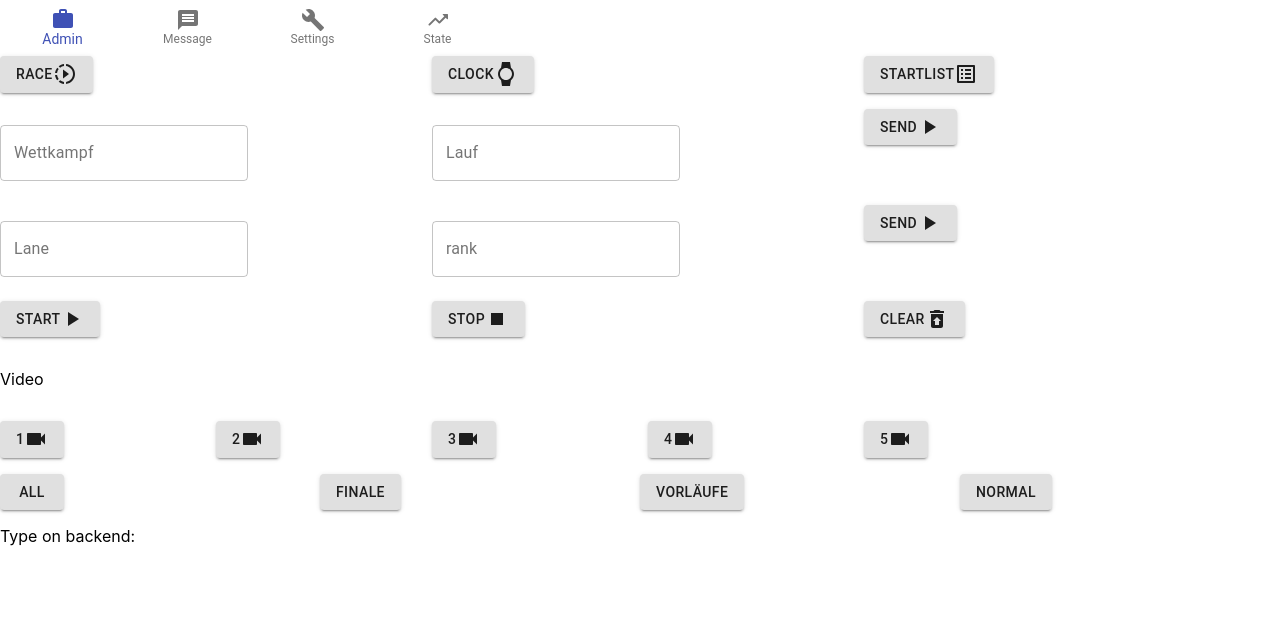
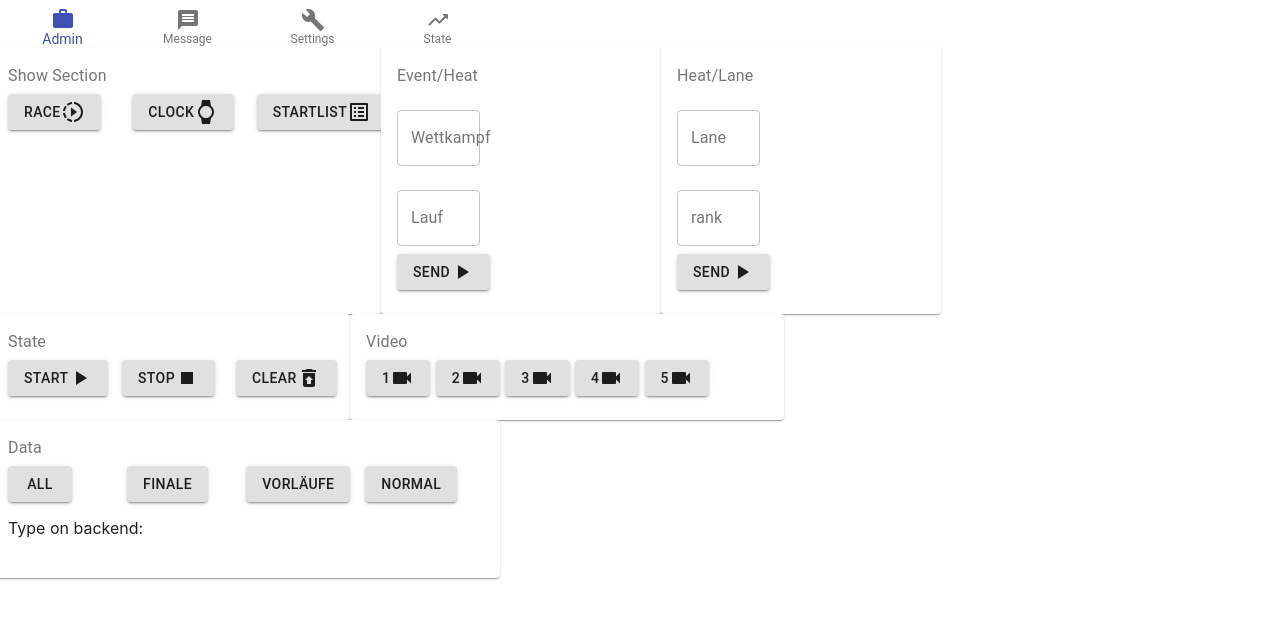
Before and after one commit to hias222/adminweb, a React (Create React App) app: page / in a window 1280 px wide. Shown: the top 618 px of the page. Built offline with nearby package versions, Linux system fonts and the light colour scheme; no server answers.

Commit message:
redisign

```diff
--- a/src/admin/App.tsx
+++ b/src/admin/App.tsx
@@ -9,6 +9,7 @@ import SendDatamapping from '../datamapping/SendDatamapping';
 import RaceModes from '../datamapping/RaceModes';
 import VideoModes from '../datamapping/VideoModes';
 import ChangeRaceStatus from '../datamapping/ChangeRaceStatus';
+import { Card, CardContent, Typography } from '@material-ui/core';
 
 interface Props {
   message: string;
@@ -98,11 +99,20 @@ export default class admin extends React.Component<Props, State> {
       <div>
         <Navigation numberPage={0}
         />
+
         <Grid container spacing={2}>
+          <Card><CardContent>
+            <Typography color="textSecondary" gutterBottom>
+              Show Section
+            </Typography>
             <Grid item xs={12}>
               <RaceModes />
             </Grid>
-
+          </CardContent></Card>
+          <Card><CardContent>
+          <Typography color="textSecondary" gutterBottom>
+                Event/Heat
+              </Typography>
             <Grid item xs={4}>
               <TextField
                 id="wk-nr-app"
@@ -126,7 +136,12 @@ export default class admin extends React.Component<Props, State> {
               <Button variant="contained" color="default" onClick={this.sendHeader()}>Send
                 <StartIcon /></Button>
             </Grid>
+          </CardContent></Card>
 
+          <Card><CardContent>
+          <Typography color="textSecondary" gutterBottom>
+                Heat/Lane
+              </Typography>
             <Grid item xs={4}>
               <TextField
                 id="wk-lane-app"
@@ -151,19 +166,35 @@ export default class admin extends React.Component<Props, State> {
                 <StartIcon /></Button>
             </Grid>
 
+          </CardContent></Card>
+
+          <Card><CardContent>
+          <Typography color="textSecondary" gutterBottom>
+                State
+              </Typography>
             <Grid item xs={12}>
               <ChangeRaceStatus />
             </Grid>
+          </CardContent></Card>
 
+          <Card><CardContent>
+          <Typography color="textSecondary" gutterBottom>
+                Video
+              </Typography>
             <Grid item xs={12}>
               <VideoModes />
             </Grid>
+          </CardContent></Card>
 
-
+          <Card><CardContent>
+          <Typography color="textSecondary" gutterBottom>
+                Data
+              </Typography>
             <Grid item xs={12}>
               <SendDatamapping
                 event_type="" />
             </Grid>
+          </CardContent></Card>
 
         </Grid>
 
--- a/src/datamapping/VideoModes.tsx
+++ b/src/datamapping/VideoModes.tsx
@@ -24,9 +24,6 @@ export default class VideoModes extends React.Component {
   render() {
     return (
       <Grid container spacing={2}>
-        <Grid item xs={12}>
-          <p>Video</p>
-        </Grid>
         <Grid item xs={2}>
           <Button variant="contained" color="default" onClick={this.sendAction('1')}>
             1
--- a/src/message/Message.tsx
+++ b/src/message/Message.tsx
@@ -9,6 +9,7 @@ import VideoModes from '../datamapping/VideoModes';
 
 import SendMessages from '../datamapping/SendMessages';
 import RaceModes from '../datamapping/RaceModes';
+import { Card, CardContent, Typography } from '@material-ui/core';
 
 interface Props {
   message: string;
@@ -23,7 +24,7 @@ interface State {
   rank: string,
 };
 
-export default class message extends React.Component<Props, State> {
+class message extends React.Component<Props, State> {
   state: State = {
     message: "start",
     backend: [],
@@ -93,24 +94,44 @@ export default class message extends React.Component<Props, State> {
 
 
   render() {
-
     return (
-      <div>
+      <div >
         <Navigation
           numberPage={1}
         />
         <Grid container spacing={2}>
+          <Card >
+            <CardContent>
+              <Typography color="textSecondary" gutterBottom>
+                Show Section
+              </Typography>
               <Grid item xs={12}>
                 <RaceModes />
               </Grid>
+            </CardContent>
+          </Card>
+
+          <Card>
+            <CardContent>
+              <Typography color="textSecondary" gutterBottom>
+                Video
+              </Typography>
               <Grid item xs={12}>
                 <VideoModes />
               </Grid>
+            </CardContent>
+          </Card>
+
+          <Card>
+            <CardContent>
               <Grid item xs={12}>
                 <SendMessages
                   type="standard" />
               </Grid>
-
+            </CardContent>
+          </Card>
+          <Card>
+            <CardContent>
               <Grid item xs={4}>
                 <TextField
                   id="wk-nr"
@@ -133,8 +154,14 @@ export default class message extends React.Component<Props, State> {
                 <Button variant="contained" color="default" onClick={this.sendHeader()}>Send
                   <StartIcon /></Button>
               </Grid>
+            </CardContent>
+          </Card>
         </Grid>
+
       </div>
     );
   }
 }
+
+
+export default message
```
Lines whose indentation alone changed are shown as unchanged.
